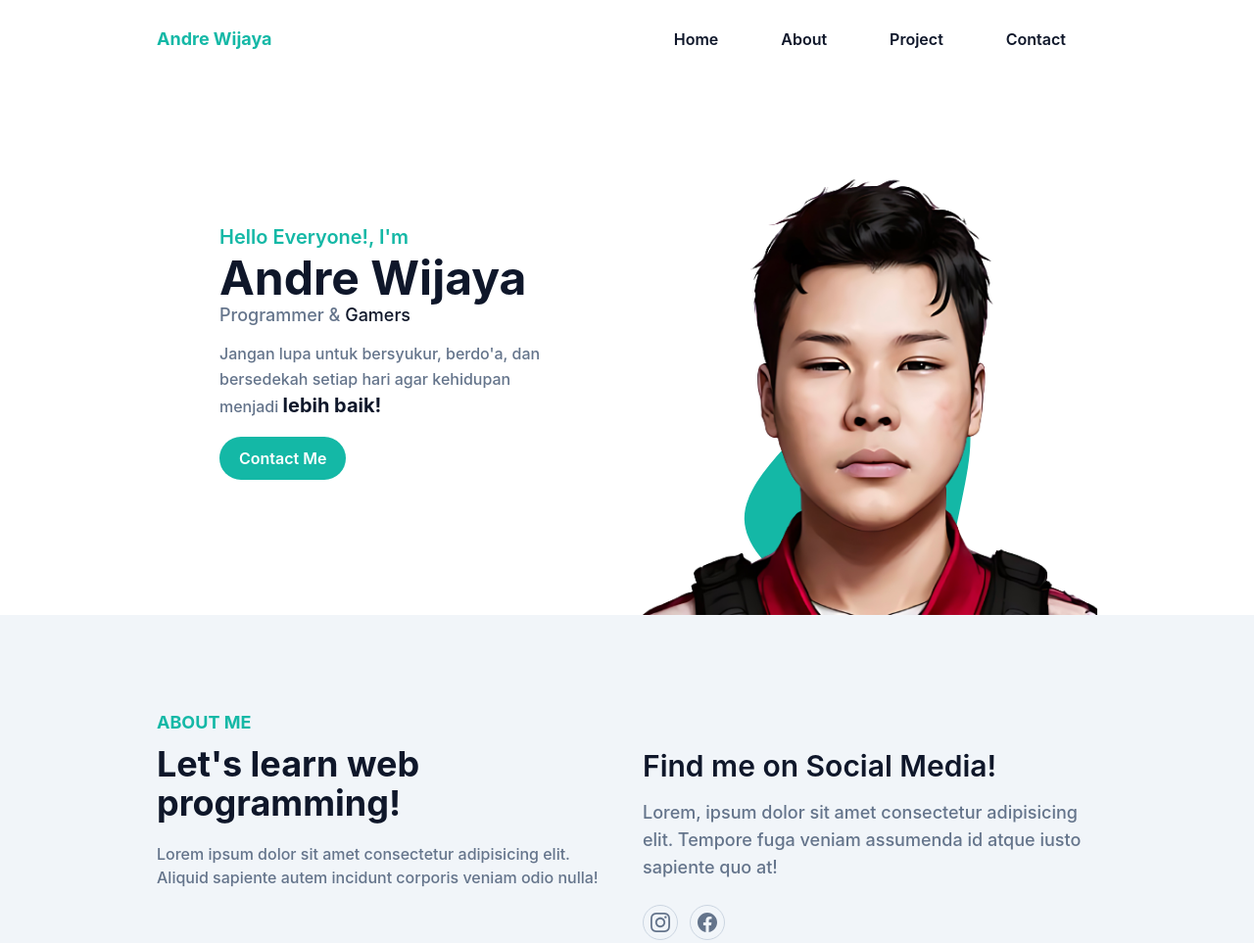
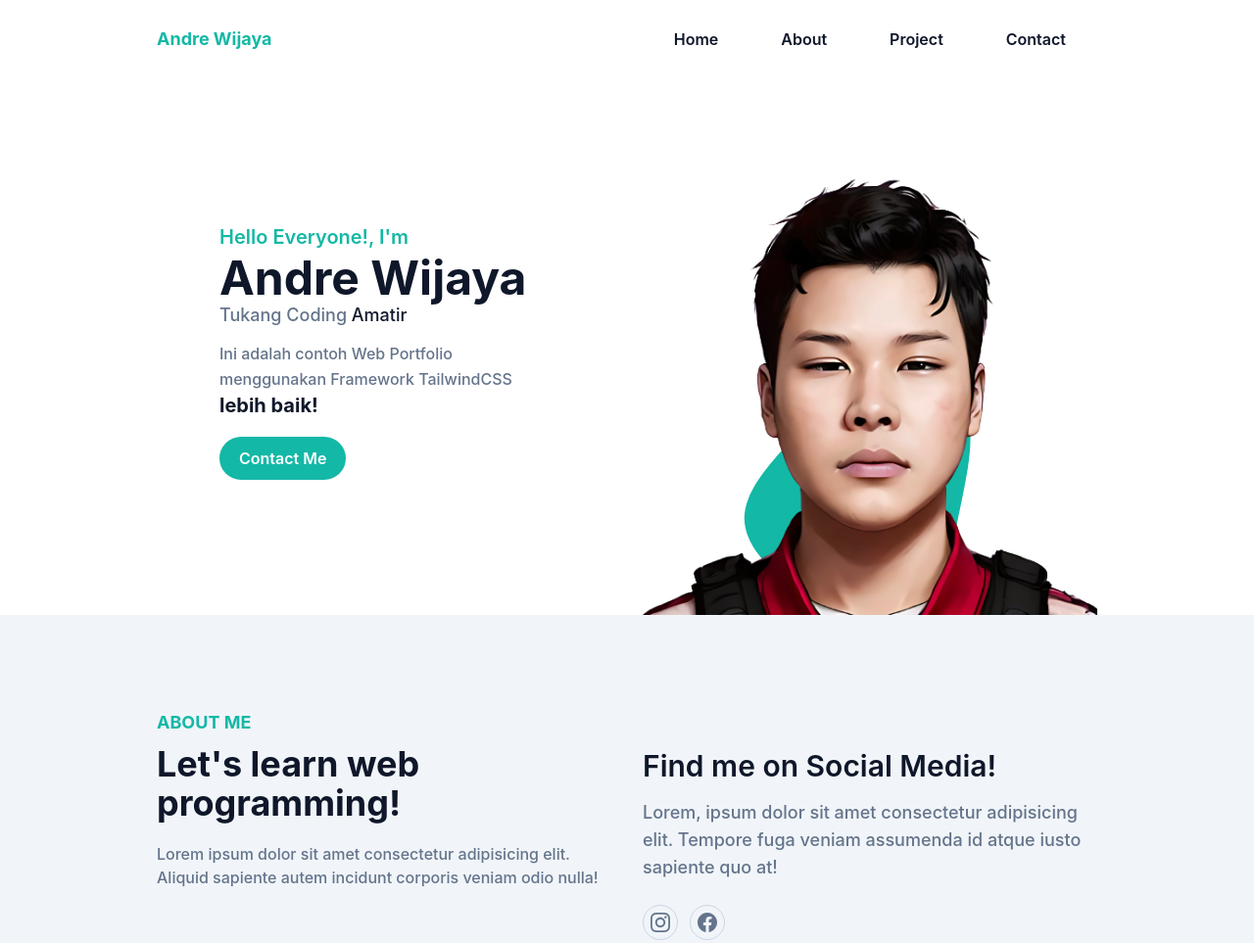
Before and after one commit to drewijaya/andre.github.io, a plain HTML site: page index.html in a window 1280 px wide. Shown: the top 963 px of the page at 98% size. Drawn offline with Linux system fonts and the light colour scheme.

Commit message:
new commit

```diff
--- a/index.html
+++ b/index.html
@@ -96,11 +96,10 @@
               >
             </h1>
             <h2 class="font-medium text-secondary text-lg mb-3">
-              Programmer & <span class="text-dark">Gamers</span>
+              Tukang Coding <span class="text-dark">Amatir</span>
             </h2>
             <p class="font-medium text-secondary mb-7 leading-relaxed">
-              Jangan lupa untuk bersyukur, berdo'a, dan bersedekah setiap hari
-              agar kehidupan menjadi
+              Ini adalah contoh Web Portfolio menggunakan Framework TailwindCSS
               <span class="text-dark font-bold text-xl">lebih baik!</span>
             </p>
 
```
